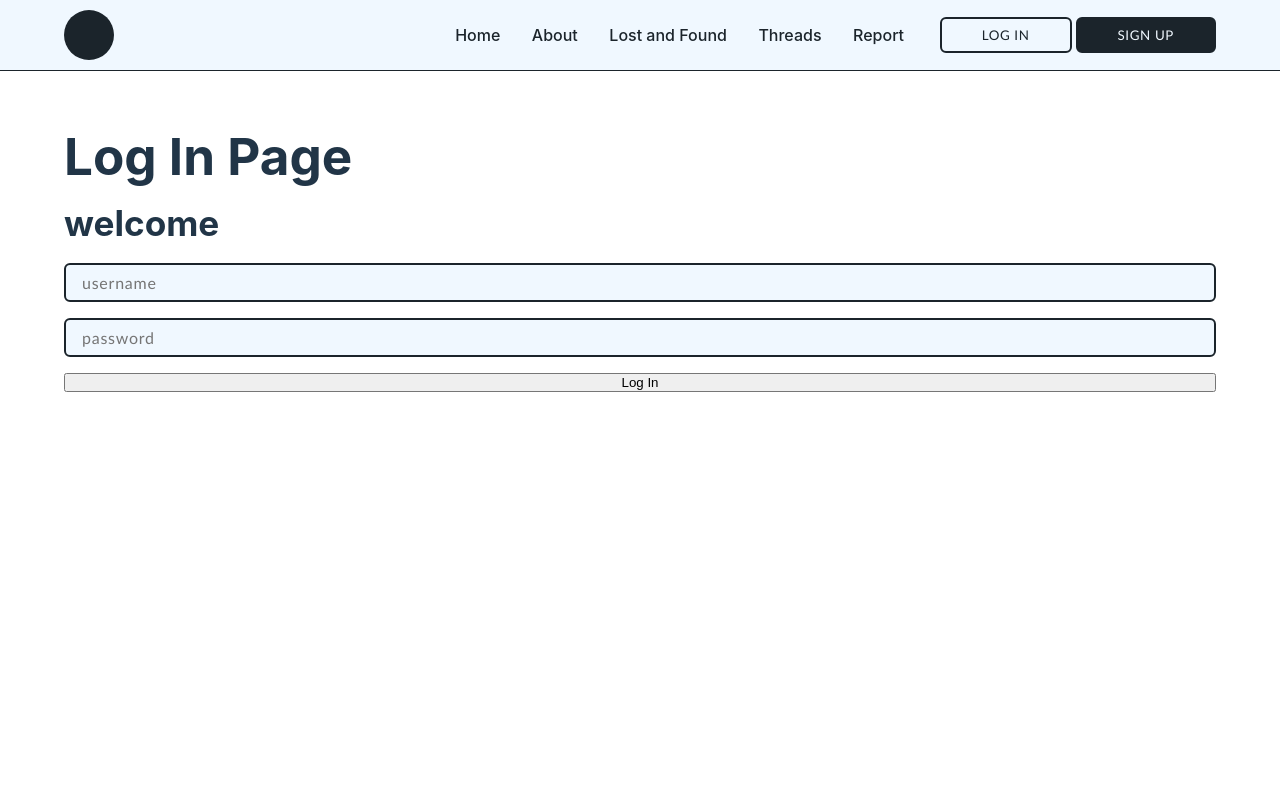
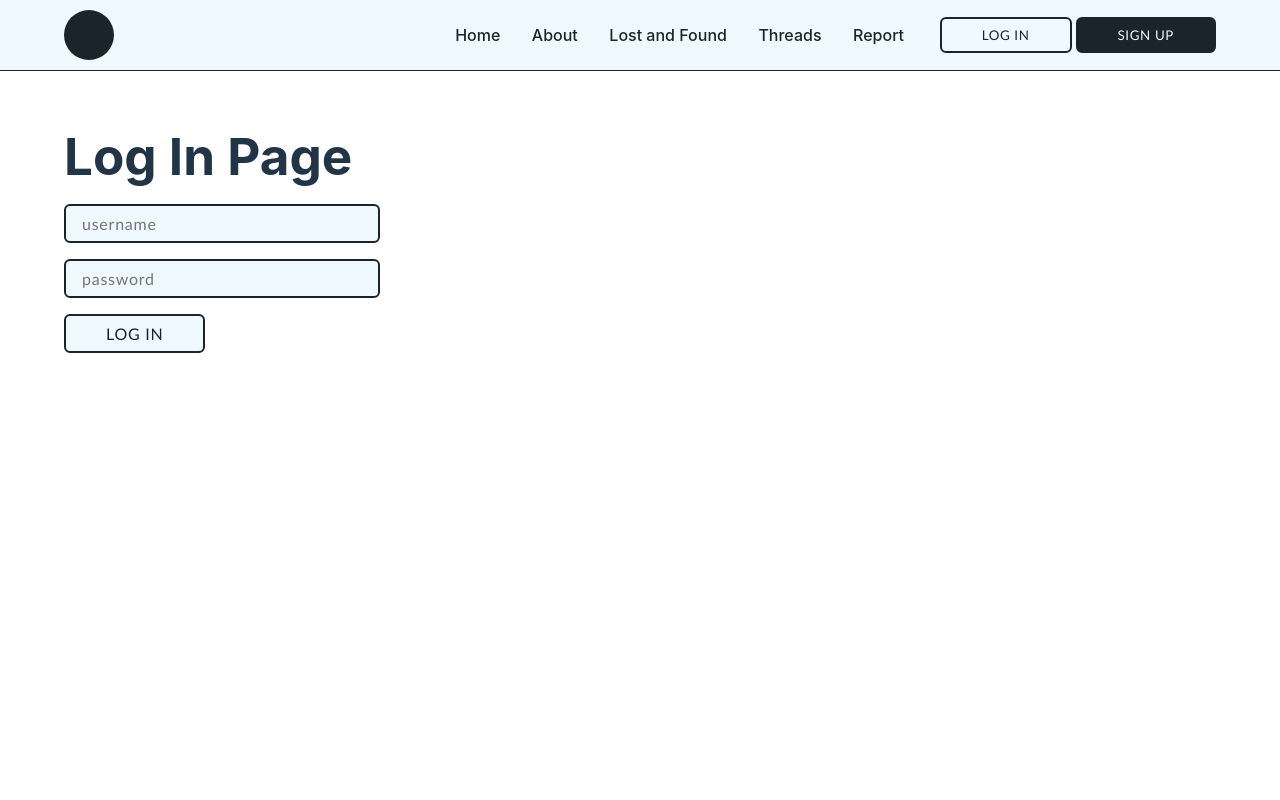
Before and after one commit to al3xvndra/AnimalRescue, a React (Vite) app in the folder applications/frontend/code/: page /login in a window 1280 px wide. Shown: the top 800 px of the page. Built offline with nearby package versions, Linux system fonts and the light colour scheme.

Commit message:
Log In/Sign Up input

```diff
--- a/applications/frontend/code/src/pages/LogIn.jsx
+++ b/applications/frontend/code/src/pages/LogIn.jsx
@@ -2,12 +2,11 @@ const LogIn = () => {
   return (
     <div className="main">
       <h1>Log In Page</h1>
-      <h2>welcome</h2>
       <div className="form">
         <form>
-          <input type="text" placeholder="username"></input>
-          <input type="password" placeholder="password"></input>
-          <button type="submit">Log In</button>
+          <input className="textInput" type="text" placeholder="username"></input>
+          <input className="textInput" type="password" placeholder="password"></input>
+          <button className="button" type="submit">Log In</button>
         </form>
       </div>
     </div>
--- a/applications/frontend/code/src/pages/SignUp.jsx
+++ b/applications/frontend/code/src/pages/SignUp.jsx
@@ -2,12 +2,11 @@ const SignUp = () => {
   return (
     <div className="main">
       <h1>Sign Up Page</h1>
-      <h2>welcome</h2>
       <div className="form">
         <form>
-          <input type="text" placeholder="username"></input>
-          <input type="password" placeholder="password"></input>
-          <button type="submit">Create Account</button>
+          <input className="textInput" type="text" placeholder="username"></input>
+          <input className="textInput" type="password" placeholder="password"></input>
+          <button className="button" type="submit">Create Account</button>
         </form>
       </div>
     </div>
```
Also changed, not shown: applications/frontend/code/src/pages/Home.jsx (indentation only).
